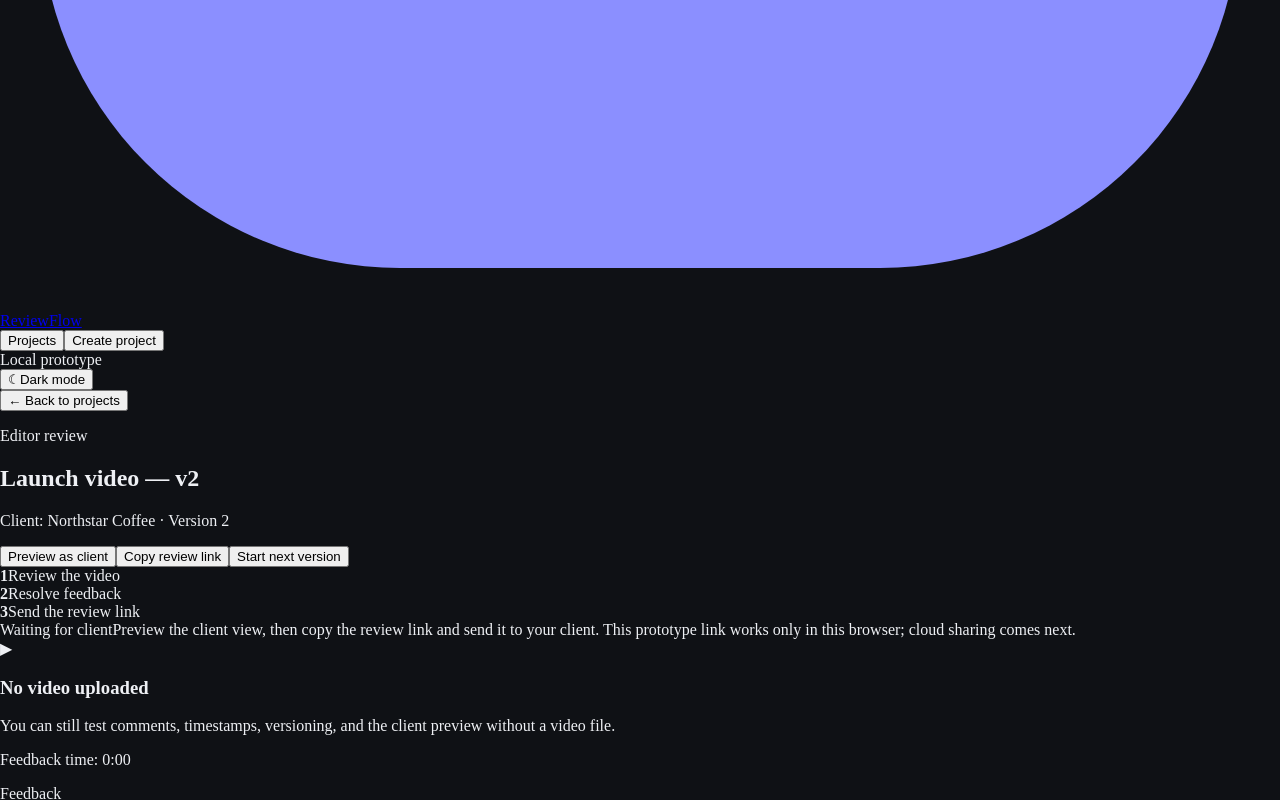
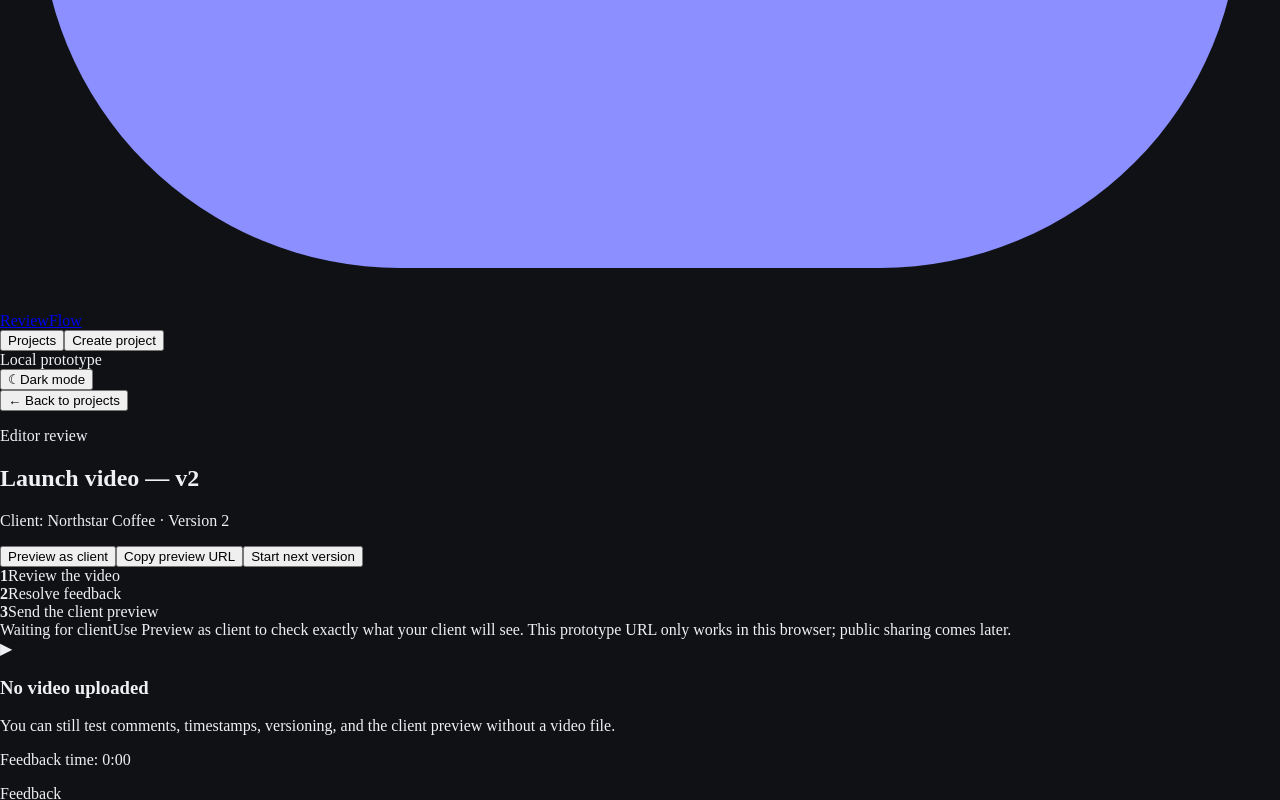
Before and after one commit to SohaibBahrami/reviewflow-mvp, a React (Vite) app: page / in a window 1280 px wide. Both pictures are taken after a click on the button 89 px from the left and 1731 px from the top of the page. Shown: the part 972-1772 px from the top of the page. Built offline with nearby package versions, Linux system fonts and the light colour scheme; the HTML template or start-up script is replaced by a standard one.

Commit message:
refactor: clarify editor and client language

```diff
--- a/src/App.tsx
+++ b/src/App.tsx
@@ -38,11 +38,6 @@ export default function App() {
     [projects, route.id],
   )
 
-  const sharedProject = useMemo(
-    () => projects.find((item) => item.shareToken === route.id),
-    [projects, route.id],
-  )
-
   function navigate(path: string) {
     window.location.hash = path
   }
@@ -62,10 +57,6 @@ export default function App() {
     page = <VideoReview project={project} onBack={() => navigate('/')} onClientPreview={() => navigate(`/client/${project.id}`)} onUpdate={updateProject} />
   } else if (route.path === '/client' && project) {
     page = <ClientReview project={project} onBack={() => navigate(`/review/${project.id}`)} onUpdate={updateProject} />
-  } else if (route.path === '/share' && sharedProject) {
-    page = <ClientReview project={sharedProject} standalone onUpdate={updateProject} />
-  } else if (route.path === '/share') {
-    page = <section className="narrow-page"><p className="eyebrow">Review link</p><h1>This review link is no longer available.</h1><p className="hero-copy">Ask the editor for a new link to the current video version.</p></section>
   } else if (route.path === '/new') {
     page = <NewProject onCreate={createProject} />
   } else if (route.path === '/') {
@@ -78,7 +69,7 @@ export default function App() {
     <Shell
       active={route.path}
       theme={theme}
-      clientMode={route.path === '/client' || route.path === '/share'}
+      clientMode={route.path === '/client'}
       onNavigate={navigate}
       onToggleTheme={() => setTheme((current) => toggleTheme(current))}
     >
--- a/src/components/ClientReview.tsx
+++ b/src/components/ClientReview.tsx
@@ -4,12 +4,11 @@ import { formatTime, relativeDate } from '../lib/format'
 
 interface Props {
   project: Project
-  onBack?: () => void
+  onBack: () => void
   onUpdate: (project: Project) => void
-  standalone?: boolean
 }
 
-export function ClientReview({ project, onBack, onUpdate, standalone = false }: Props) {
+export function ClientReview({ project, onBack, onUpdate }: Props) {
   const videoRef = useRef<HTMLVideoElement | null>(null)
   const [commentText, setCommentText] = useState('')
   const [currentTime, setCurrentTime] = useState(0)
@@ -51,11 +50,10 @@ export function ClientReview({ project, onBack, onUpdate, standalone = false }:
     <section className="client-review-page">
       <div className="review-header">
         <div>
-          {onBack && <button className="back-link" onClick={onBack}>← Exit client preview</button>}
+          <button className="back-link" onClick={onBack}>← Exit client preview</button>
           <p className="eyebrow">Client review</p>
           <h1>{project.title}</h1>
-          <p className="hero-copy">Version {project.version} · Leave feedback at a specific moment or approve the video when you're happy.</p>
-          {standalone && <p className="shared-review-note">You are reviewing a client link. No account is needed for this prototype.</p>}
+          <p className="hero-copy">Version {project.version} · Your feedback goes directly onto the video timeline.</p>
         </div>
         <div className="review-actions">
           <span className={project.status === 'approved' ? 'pill success' : 'pill'}>
--- a/src/components/NewProject.tsx
+++ b/src/components/NewProject.tsx
@@ -17,7 +17,6 @@ export function NewProject({ onCreate }: { onCreate: (project: Project) => void
       status: 'in_review',
       version: 1,
       createdAt: new Date().toISOString(),
-      shareToken: crypto.randomUUID(),
       localVideoUrl: file ? URL.createObjectURL(file) : undefined,
       comments: [],
     }
--- a/src/components/VideoReview.tsx
+++ b/src/components/VideoReview.tsx
@@ -51,7 +51,7 @@ export function VideoReview({ project, onBack, onClientPreview, onUpdate }: Prop
 
   async function copyClientLink() {
     const url = new URL(window.location.href)
-    url.hash = `/share/${project.shareToken}`
+    url.hash = `/client/${project.id}`
     if (!navigator.clipboard) return
     await navigator.clipboard.writeText(url.toString())
     setCopied(true)
@@ -75,8 +75,8 @@ export function VideoReview({ project, onBack, onClientPreview, onUpdate }: Prop
         </div>
         <div className="review-actions">
           <button className="button button-secondary" onClick={onClientPreview}>Preview as client</button>
-          <button className="button button-primary" onClick={copyClientLink} disabled={!navigator.clipboard}>
-            {copied ? 'Review link copied' : 'Copy review link'}
+          <button className="button button-secondary" onClick={copyClientLink} disabled={!navigator.clipboard}>
+            {copied ? 'Copied' : 'Copy preview URL'}
           </button>
           <button className="button button-secondary" onClick={createVersion}>Start next version</button>
         </div>
@@ -85,7 +85,7 @@ export function VideoReview({ project, onBack, onClientPreview, onUpdate }: Prop
       <div className="review-guide" aria-label="Review workflow">
         <div><strong>1</strong><span>Review the video</span></div>
         <div><strong>2</strong><span>Resolve feedback</span></div>
-        <div><strong>3</strong><span>Send the review link</span></div>
+        <div><strong>3</strong><span>Send the client preview</span></div>
       </div>
 
       <div className="status-banner">
@@ -95,7 +95,7 @@ export function VideoReview({ project, onBack, onClientPreview, onUpdate }: Prop
         <span className="muted">
           {project.status === 'approved'
             ? 'This version is approved. Start a new version if you need more changes.'
-            : 'Preview the client view, then copy the review link and send it to your client. This prototype link works only in this browser; cloud sharing comes next.'}
+            : 'Use Preview as client to check exactly what your client will see. This prototype URL only works in this browser; public sharing comes later.'}
         </span>
       </div>
 
--- a/src/lib/storage.ts
+++ b/src/lib/storage.ts
@@ -33,12 +33,8 @@ export function loadProjects(): Project[] {
   try {
     const raw = localStorage.getItem(STORAGE_KEY)
     if (!raw) return [starterProject]
-    const parsed = JSON.parse(raw) as Partial<Project>[]
-    if (!Array.isArray(parsed)) return [starterProject]
-    return parsed.map((project) => ({
-      ...project,
-      shareToken: project.shareToken || crypto.randomUUID(),
-    })) as Project[]
+    const parsed = JSON.parse(raw) as Project[]
+    return Array.isArray(parsed) ? parsed : [starterProject]
   } catch {
     return [starterProject]
   }
--- a/src/lib/types.ts
+++ b/src/lib/types.ts
@@ -16,7 +16,6 @@ export interface Project {
   status: 'in_review' | 'approved'
   version: number
   createdAt: string
-  shareToken: string
   localVideoUrl?: string
   comments: ReviewComment[]
 }
--- a/src/styles.css
+++ b/src/styles.css
@@ -56,7 +56,6 @@ button { cursor: pointer; }
 .nav-link:hover, .nav-link.active { background: var(--surface-2); color: var(--text); }
 .topbar-actions { margin-left: auto; display: flex; align-items: center; gap: 10px; }
 .topbar-badge { color: var(--muted); background: var(--surface-2); border: 1px solid var(--border); padding: 8px 11px; border-radius: 999px; font-size: 12px; font-weight: 700; }
-.shared-review-note { margin: 12px 0 0; color: var(--muted); font-size: 13px; line-height: 1.5; }
 .client-mode-label { display: inline-flex; align-items: center; gap: 8px; color: var(--muted); font-size: 13px; font-weight: 700; }
 .client-mode-dot { width: 8px; height: 8px; border-radius: 50%; background: var(--success); box-shadow: 0 0 0 4px color-mix(in srgb, var(--success) 12%, transparent); }
 .theme-toggle { display: inline-flex; align-items: center; gap: 8px; border: 1px solid var(--border); background: var(--surface); color: var(--text); padding: 9px 12px; border-radius: 12px; font-weight: 700; font-size: 12px; }
```
